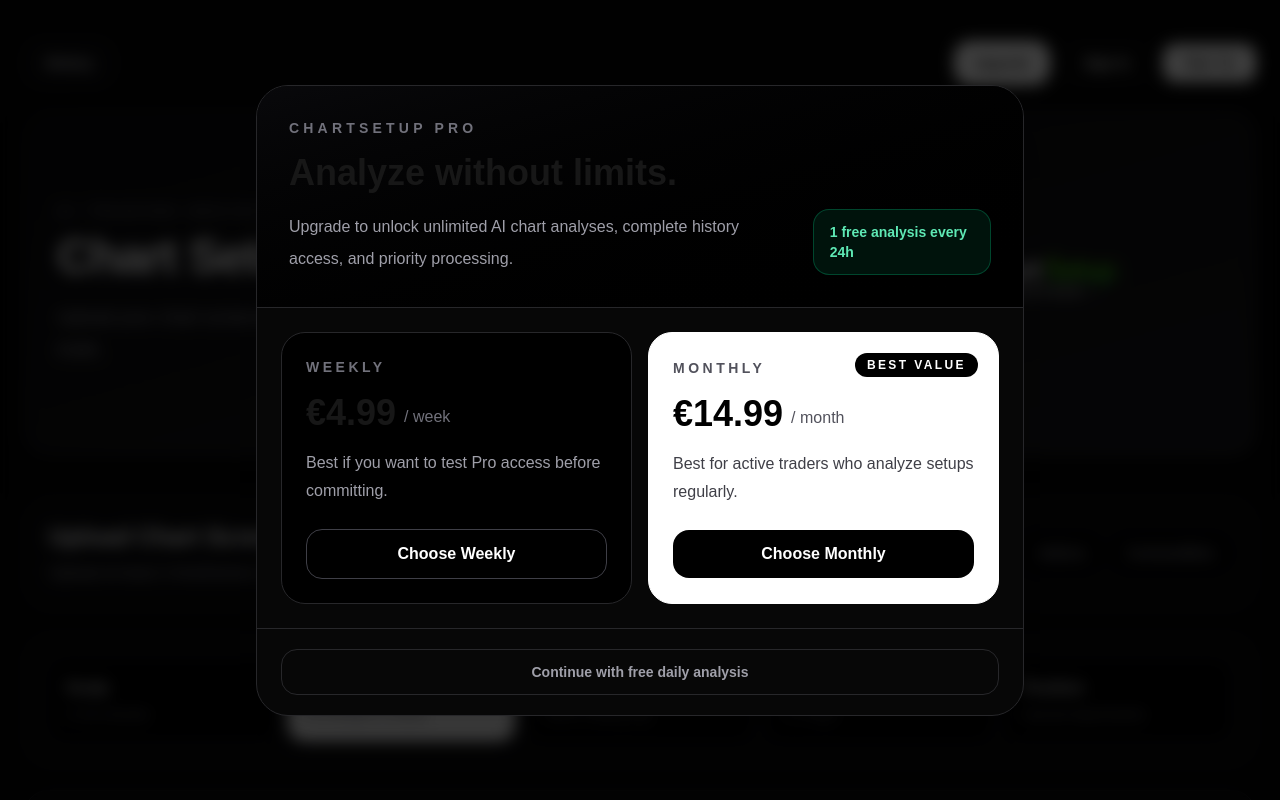
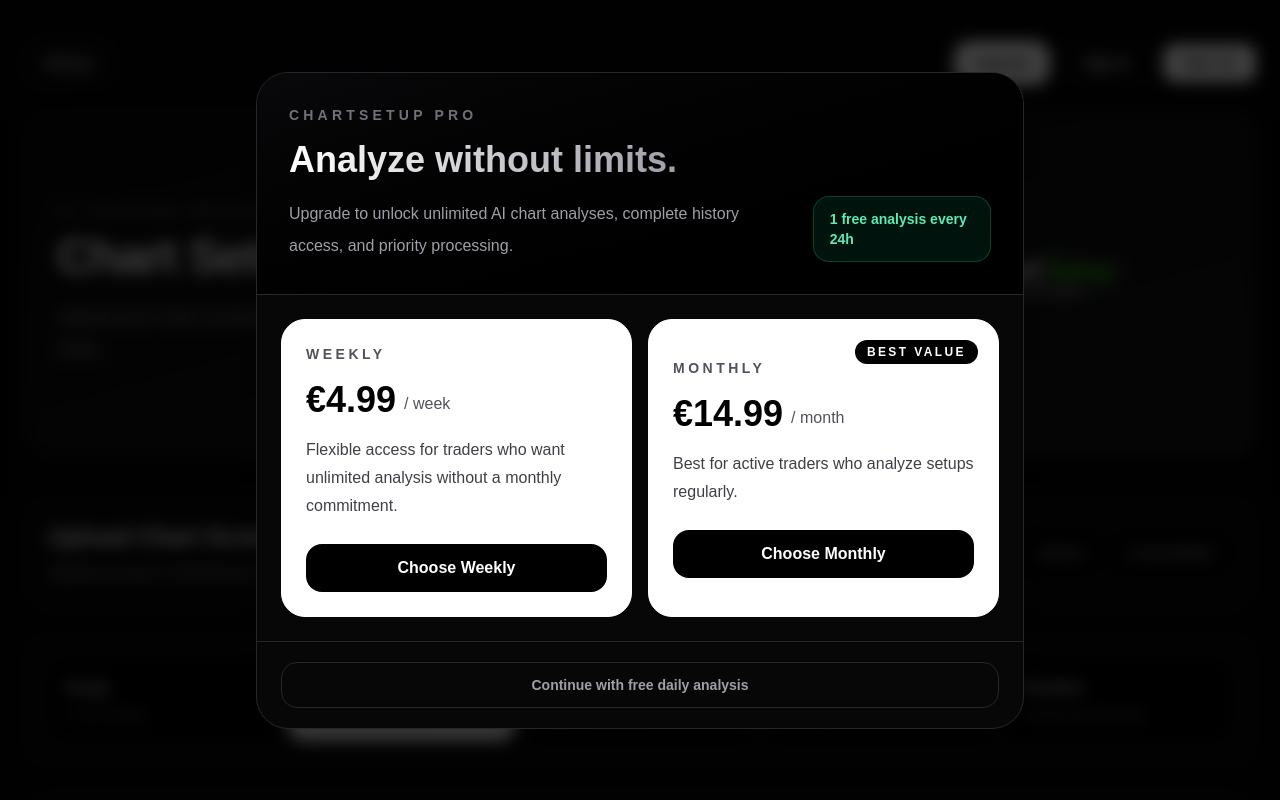
Before and after one commit to liftedlookteam-oss/tradinganalyzer-v2, a Next.js app: page / in a window 1280 px wide. Both pictures are taken after a click on the button "Upgrade". Shown: the top 800 px of the page. Built offline with nearby package versions, Linux system fonts and the light colour scheme; no server answers.

Commit message:
improve pro modal design

```diff
--- a/app/page.tsx
+++ b/app/page.tsx
@@ -113,6 +113,7 @@
   const [showUpgradeModal, setShowUpgradeModal] = useState(false);
 
   const [canAnalyze, setCanAnalyze] = useState(true);
+
   const [remainingHours, setRemainingHours] = useState(0);
   const [remainingMinutes, setRemainingMinutes] = useState(0);
   const [remainingSeconds, setRemainingSeconds] = useState(0);
@@ -417,7 +418,9 @@
               <div className="flex flex-col gap-5 md:flex-row md:items-end md:justify-between">
                 <div>
                   <h2 className="text-4xl font-bold leading-tight">
-                    Analyze without limits.
+                    <span className="bg-gradient-to-r from-white to-zinc-400 bg-clip-text text-transparent">
+                      Analyze without limits.
+                    </span>
                   </h2>
 
                   <p className="mt-4 max-w-xl leading-8 text-zinc-400">
@@ -433,21 +436,22 @@
             </div>
 
             <div className="grid gap-4 p-6 md:grid-cols-2">
-              <button className="rounded-3xl border border-zinc-800 bg-black p-6 text-left transition hover:border-zinc-500">
-                <p className="text-sm font-bold uppercase tracking-[0.25em] text-zinc-500">
+              <button className="rounded-3xl border border-white bg-white p-6 text-left text-black transition hover:bg-zinc-200">
+                <p className="text-sm font-bold uppercase tracking-[0.25em] text-zinc-600">
                   Weekly
                 </p>
 
                 <div className="mt-4 flex items-end gap-2">
                   <p className="text-4xl font-bold">€4.99</p>
-                  <p className="mb-1 text-zinc-500">/ week</p>
+                  <p className="mb-1 text-zinc-600">/ week</p>
                 </div>
 
-                <p className="mt-4 leading-7 text-zinc-400">
-                  Best if you want to test Pro access before committing.
+                <p className="mt-4 leading-7 text-zinc-700">
+                  Flexible access for traders who want unlimited analysis
+                  without a monthly commitment.
                 </p>
 
-                <div className="mt-6 rounded-2xl border border-zinc-700 px-4 py-3 text-center font-bold text-white">
+                <div className="mt-6 rounded-2xl bg-black px-4 py-3 text-center font-bold text-white">
                   Choose Weekly
                 </div>
               </button>
```
